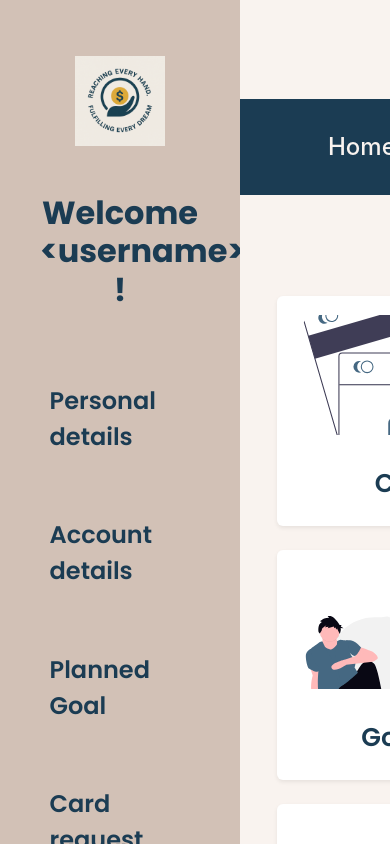
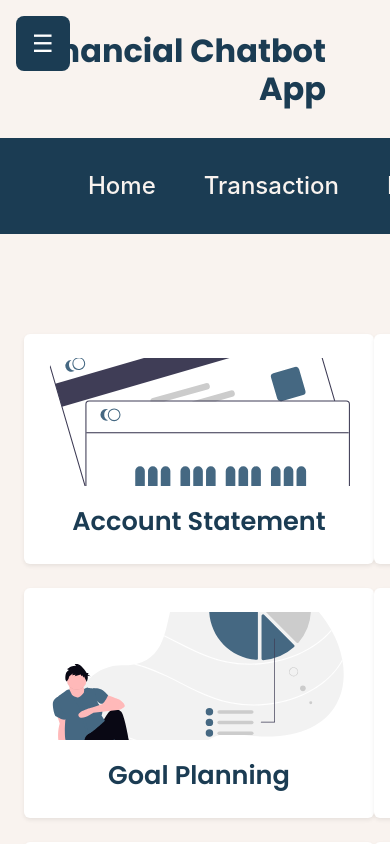
Before and after one commit to Anujakat5/financial-chatbot, a React (Vite) app: page / in a window 390 px wide. Built offline with nearby package versions, Linux system fonts and the light colour scheme.

Commit message:
Make the left side bar responsive

```diff
--- a/index.html
+++ b/index.html
@@ -5,7 +5,7 @@
     <link rel="icon" type="image/svg+xml" href="/vite.svg" />
     <link href="https://fonts.googleapis.com/css2?family=Poppins:wght@400;600;700;800&display=swap" rel="stylesheet">
     <meta name="viewport" content="width=device-width, initial-scale=1.0" />
-    <title>Vite + React</title>
+    <title>Financial Chatbot App</title>
   </head>
   <body>
     <div id="root"></div>
--- a/package.json
+++ b/package.json
@@ -1,5 +1,5 @@
 {
-  "name": "credit-score-app",
+  "name": "financial-chatbot",
   "private": true,
   "version": "0.0.0",
   "type": "module",
--- a/src/App.css
+++ b/src/App.css
@@ -28,7 +28,7 @@ body {
 
 .app-layout {
   display: flex;
-  min-height: 100vh;
+  min-height: 100%;
   margin: 0;
   padding: 0;
 }
@@ -62,7 +62,8 @@ body {
   display: grid;
   grid-template-columns: 1.8fr 3.5fr 0.4fr 3.5fr 0.4fr 3.5fr 1.8fr;
   grid-template-rows: repeat(3, 1fr);
-  gap: 1.5rem 0; /* vertical gap only, horizontal handled by columns */
+  gap: 1.5rem 0;
+  /* vertical gap only, horizontal handled by columns */
   width: 100%;
   height: 100%;
   padding: 4rem 0 3rem 0;
@@ -99,7 +100,7 @@ body {
 }
 
 .label{
-  padding: 0.8rem 0 0 0;
+  padding: 0;
 }
 
 .custom-card:hover {
@@ -125,14 +126,20 @@ body {
   min-width: 240px;
   max-width: 340px;
   background: #D2C1B6 !important;
-  color: #F9F3EF !important;
   display: flex;
   flex-direction: column;
   align-items: stretch;
-  padding: 0 1.5rem 0 1.5rem;
   border-radius: 0;
   box-shadow: 0 4px 24px rgba(60,60,100,0.07);
-  height: 100vh;
+  height: 100%;
+  overflow-y: auto;
+}
+
+.left-sidebar-inner {
+  flex: 1;
+  display: flex;
+  flex-direction: column;
+  height: 100%;
 }
 
 
@@ -188,6 +195,22 @@ body {
   background: #1B3C53;
 }
 
+/* Hamburger button styling */
+.sidebar-toggle-btn {
+  display: none;
+  position: fixed;
+  top: 1rem;
+  left: 1rem;
+  z-index: 1101;
+  background-color: #1B3C53;
+  color: white;
+  border: none;
+  padding: 0.6rem 1rem;
+  font-size: 1.5rem;
+  border-radius: 8px;
+  cursor: pointer;
+}
+
 .main-content {
   flex: 1;
   display: flex;
@@ -238,3 +261,64 @@ body {
   color: #F9F3EF;
   background: none;
 }
+
+/* Sidebar for small screens */
+@media screen and (max-width: 768px) {
+
+  .left-sidebar {
+    position: fixed;
+    top: 0;
+    left: -100%;
+    z-index: 1100;
+    height: 100vh;
+    width: 80vw; /* or 240px */
+    background: #D2C1B6 !important;
+    overflow-y: auto;
+    /* padding: 1rem 1.5rem; */
+    margin: 0;
+    padding: 0;
+    transition: left 0.3s ease-in-out;
+    display: flex;
+    flex-direction: column;
+  }
+
+  .left-sidebar-inner {
+    flex-grow: 1;
+    height: 100%;
+    width: 100%;
+    overflow-y: auto;
+    padding: 1rem 1.5rem;
+    box-sizing: border-box;
+    background-color: inherit; /* Makes vertical layout predictable */
+  }
+
+  .left-sidebar.open {
+    left: 0;
+  }
+
+  .overlay {
+    position: fixed;
+    top: 0;
+    left: 0;
+    width: 100vw;
+    height: 100vh;
+    background: rgba(0, 0, 0, 0.4); /* semi-transparent black */
+    z-index: 1000; /* BELOW the sidebar */
+  }
+
+  .sidebar-toggle-btn {
+    display: block;
+  }
+
+  .app-layout {
+    flex-direction: column;
+  }
+
+  .main-content {
+    margin-left: 0 !important;
+  }
+}
+
+body.sidebar-open {
+  overflow: hidden;
+}
--- a/src/App.jsx
+++ b/src/App.jsx
@@ -1,4 +1,4 @@
-import { useState } from 'react';
+import { useState, useEffect } from 'react';
 import Footer from './components/Footer';
 import LeftSidebar from './components/LeftSidebar';
 import Navbar from './components/Navbar';
@@ -7,6 +7,7 @@ import Home from './pages/Home';
 function App() {
   const [activeTab, setActiveTab] = useState('home');
   const [activeSidebar, setActiveSidebar] = useState(null);
+  const [isSidebarOpen, setSidebarOpen] = useState(false);
 
   const renderSidebarContent = () => {
     if (!activeSidebar) return null;
@@ -39,12 +40,41 @@ function App() {
     }
   };
 
+  useEffect(() => {
+    if (isSidebarOpen) {
+      document.body.classList.add("sidebar-open");
+    } else {
+      document.body.classList.remove("sidebar-open");
+    }
+  }, [isSidebarOpen]);
+
   return (
-    <div className="app-layout d-flex" style={{ minHeight: "100vh" }}>
+    <div className="app-layout d-flex">
+      <>
+      <button
+          className="sidebar-toggle-btn"
+          onClick={() => setSidebarOpen(!isSidebarOpen)}
+      >
+          ☰
+      </button>
+
       <LeftSidebar
-        onSidebarClick={(item) => setActiveSidebar(item)}
-        activeSidebar={activeSidebar}
-      />
+          onSidebarClick={(item) => {
+            setActiveSidebar(item);
+            setSidebarOpen(false); // auto-close sidebar after click
+          }}
+          activeSidebar={activeSidebar}
+          isOpen={isSidebarOpen}
+        />
+      </>
+
+      {isSidebarOpen && (
+        <div
+          className="overlay"
+          onClick={() => setSidebarOpen(false)} // click outside to close
+        />
+      )}
+
       <div className="main-content flex-grow-1 d-flex flex-column">
       {/* Website Title */}
       <div className="website-title p-3 ps-4">
@@ -52,7 +82,6 @@ function App() {
           Financial Chatbot App
         </h1>
       </div>
-      {/* <div className="main-content flex-grow-1 d-flex flex-column"> */}
         <Navbar
           onTabClick={(tab) => { setActiveTab(tab); setActiveSidebar(null); }}
           activeTab={activeTab}
--- a/src/components/LeftSidebar.jsx
+++ b/src/components/LeftSidebar.jsx
@@ -10,9 +10,10 @@ const sidebarItems = [
   "KYC"
 ];
 
-const LeftSidebar = ({ onSidebarClick, activeSidebar }) => {
+const LeftSidebar = ({ onSidebarClick, activeSidebar, isOpen }) => {
   return (
-    <div className="left-sidebar bg-light p-3 shadow" style={{ minHeight: "100vh" }}>
+    <div className={`left-sidebar ${isOpen ? 'open' : ''}`}>
+      <div className="left-sidebar-inner bg-light p-3 shadow">
         <div className="sidebar-logo-container mb-4" style={{ textAlign: "center" }}>
           <img src={logo} alt="Logo" style={{ height: "90px", width: "auto" }} />
         </div>
@@ -31,6 +32,7 @@ const LeftSidebar = ({ onSidebarClick, activeSidebar }) => {
           ))}
         </ul>
       </div>
+    </div>
   );
 };
 
--- a/src/pages/Home.jsx
+++ b/src/pages/Home.jsx
@@ -4,18 +4,18 @@ import PopupModal from "../components/PopupModal";
 
 import img1 from "../assets/Credit_Debit.svg";
 import img2 from "../assets/FD_RD.svg";
-import img3 from "../assets/Rewards.svg";
+import img9 from "../assets/Rewards.svg";
 import img4 from "../assets/Goal_planning.svg";
 import img5 from "../assets/Govt_schemes.svg";
 import img6 from "../assets/Settings.svg";
 import img7 from "../assets/Recommendations.svg";
-import img8 from "../assets/Placeholder.svg";
-import img9 from "../assets/Placeholder_2.svg";
+import img8 from "../assets/Location.svg";
+import img3 from "../assets/Placeholder_2.svg";
 
 const sectionData = {
-  "Section 1": ["Credit Debit", "FD/RD", "Rewards"],
-  "Section 2": ["Goal Planning", "Government schemes", "Balance Enquiry"],
-  "Section 3": ["Recommendation", "Placeholder", "Placeholder"],
+  "Section 1": ["Account Statement", "FD/RD", "Balance Enquiry"],
+  "Section 2": ["Goal Planning", "Government schemes", "Update Details"],
+  "Section 3": ["Recommendations", "Branches Near You", "Rewards"],
 };
 
 const cardImages = [
```
Also changed, not shown: src/components/Card.jsx (+0 -13 lines), src/components/PersonalDetails.jsx (added, +50 -0 lines), src/data/dummyUser.js (added, +13 -0 lines), src/assets/Location.svg (added), 1 other file (tests, documents, lock files or other folders). Lines whose indentation alone changed are shown as unchanged.
